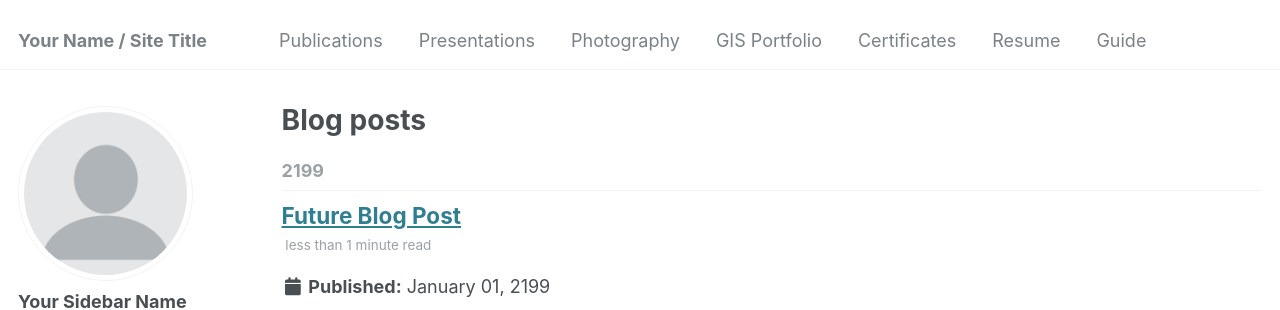
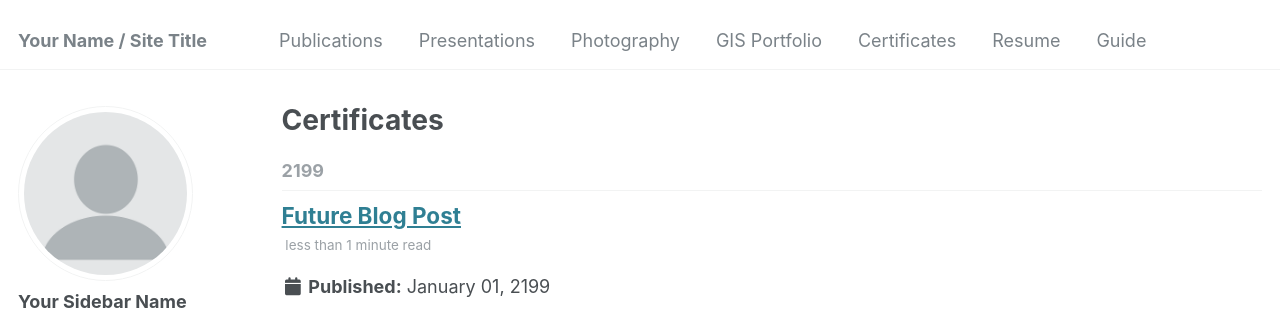
Before and after one commit to juliettedoyle/juliettedoyle.github.io, a Jekyll site: the page built from _pages/certificates.html, in a window 1280 px wide and 900 px high. Shown: the top 310 px of the window. Built offline with Jekyll 4.4.1, drawn with Linux system fonts in a browser that asks for light colours; some web fonts are replaced.

Commit message:
Update and rename year-archive.html to certificates.html

```diff
--- a/_pages/year-archive.html
+++ b/_pages/certificates.html
@@ -1,7 +1,7 @@
 ---
 layout: archive
-permalink: /year-archive/
-title: "Blog posts"
+permalink: /juliettedoyle.github.io/_pages/certificates/
+title: "Certificates"
 author_profile: true
 redirect_from:
   - /wordpress/blog-posts/
```
